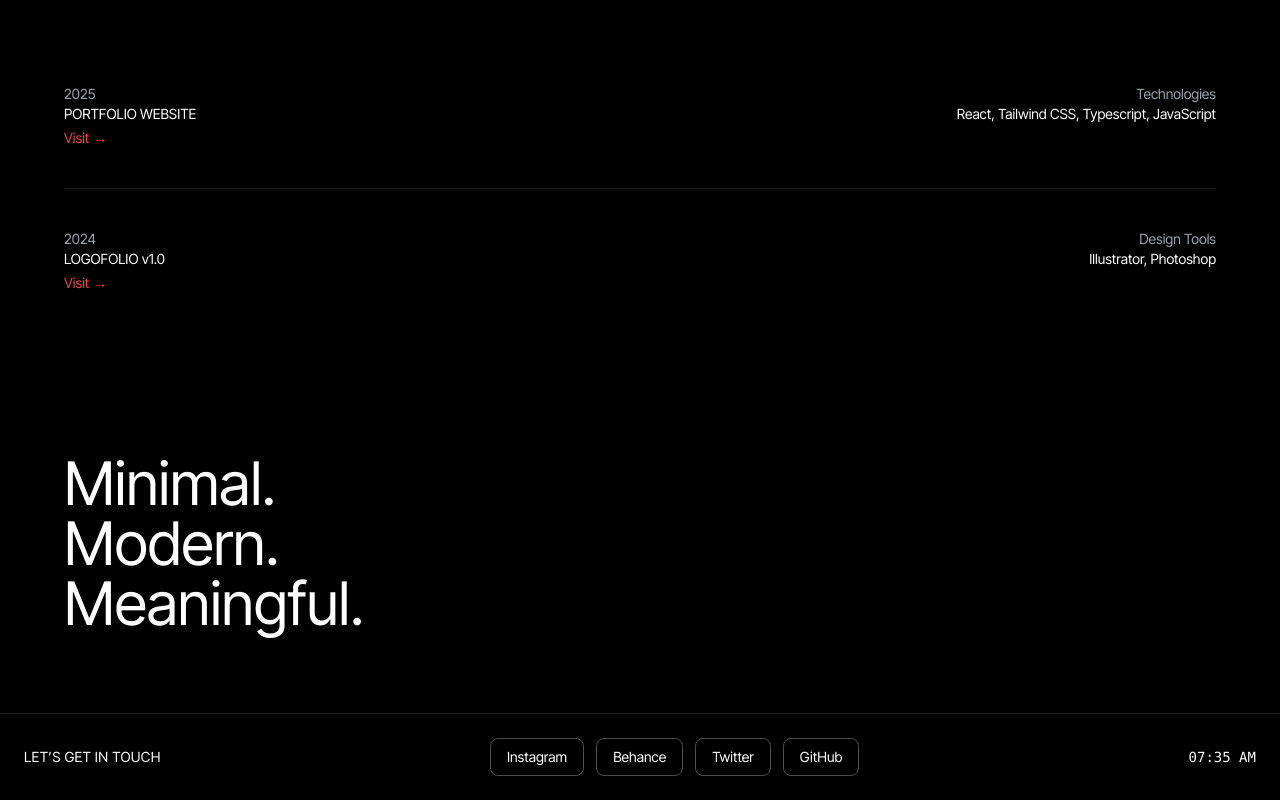
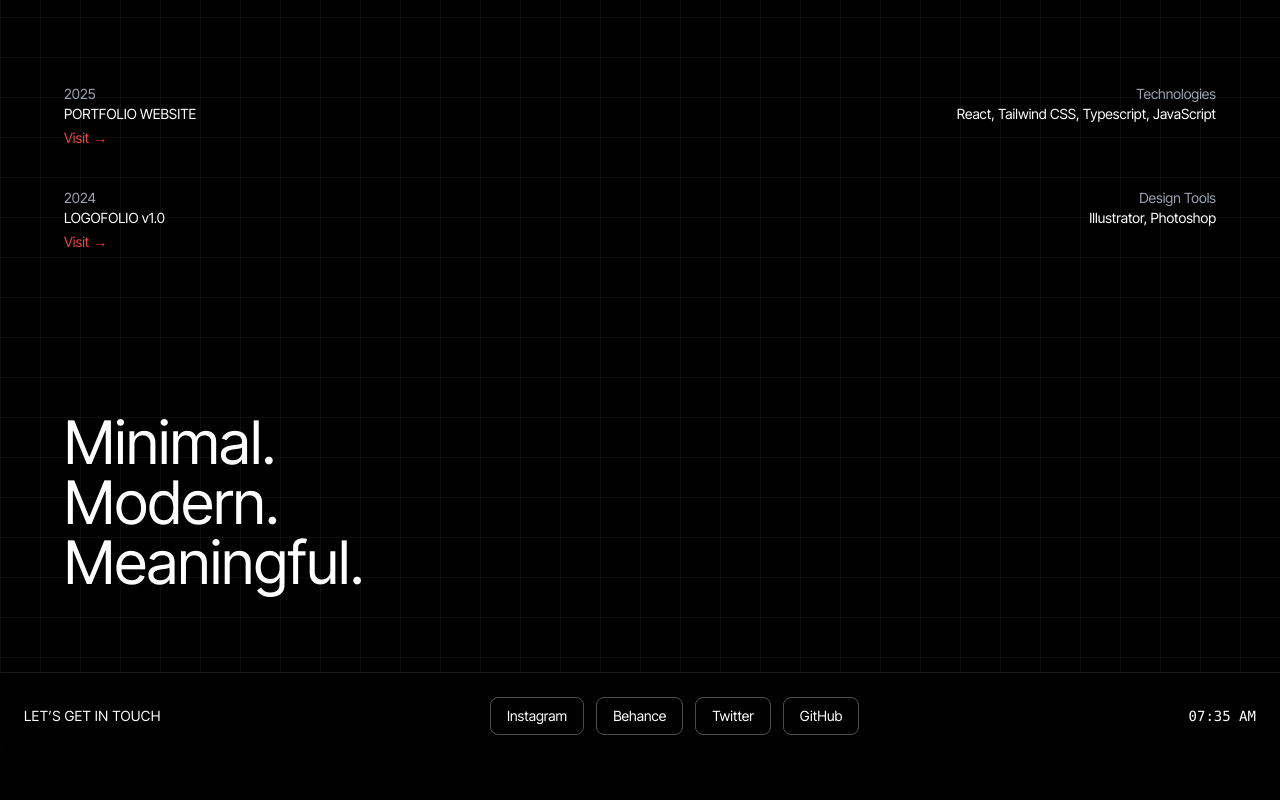
Before and after one commit to blurryface027/my-portfolio, a React (Vite) app: page / in a window 1280 px wide. Shown: the part 1583-2383 px from the top of the page. After the commit the page ends 2342 px from the top, so only its background shows below. Built offline with nearby package versions, Linux system fonts and the light colour scheme.

Commit message:
feat: add motion library for enhanced animations and update App component structure

```diff
--- a/package.json
+++ b/package.json
@@ -11,6 +11,7 @@
   },
   "dependencies": {
     "gsap": "^3.13.0",
+    "motion": "^12.23.12",
     "ogl": "^1.0.11",
     "react": "^19.1.1",
     "react-dom": "^19.1.1"
--- a/src/App.tsx
+++ b/src/App.tsx
@@ -14,7 +14,8 @@ export default function App() {
 
 
     <div className="bg-black text-white flex flex-col font-grotesk relative overflow-hidden">
-
+     {/* Grid overlay */}
+  <div className="absolute inset-0 bg-[linear-gradient(to_right,rgba(255,255,255,0.05)_1px,transparent_1px),linear-gradient(to_bottom,rgba(255,255,255,0.05)_1px,transparent_1px)] bg-[size:40px_40px] pointer-events-none"></div>
       {/* Content Wrapper */}
       <div className=" flex flex-col items-center px-4">
         {/* Top Bar */}
@@ -68,7 +69,6 @@ export default function App() {
     ↓</div>
         </div>
       </div>
-
 
 
       {/* About Section */}
@@ -174,7 +174,7 @@ export default function App() {
       </div>
 
       {/* Project 2 */}
-      <div className="flex flex-row justify-between items-start border-t border-white/10 pt-10">
+      <div className="flex flex-row justify-between items-start ">
         <div>
           <p className="text-gray-400 text-sm">2024</p>
           <p className="text-base text-sm">LOGOFOLIO v1.0</p>
```
Also changed, not shown: 1 other file (tests, documents, lock files or other folders).
